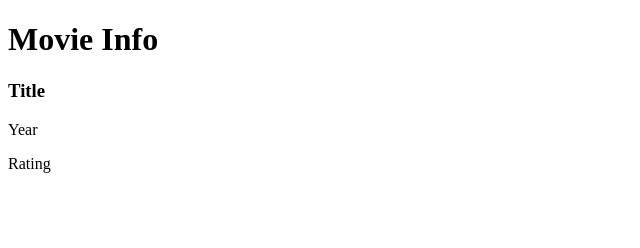
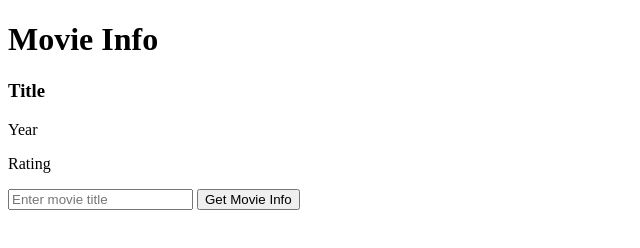
Before and after one commit to mellisporter/AJAX-Practice, a plain HTML site: page index.html in a window 1280 px wide. Shown: the whole page, without its empty margins (0-640 px from the left). Drawn offline with nearby package versions, Linux system fonts and the light colour scheme.

Commit message:
added form

```diff
--- a/index.html
+++ b/index.html
@@ -20,5 +20,18 @@
       <p>Rating</p>
       <p id="rated"></p>
     </main>
+
+    <form>
+        <input type="text" placeholder="Enter movie title">
+        <input type="submit" value="Get Movie Info">
+    </form>
+
+    <!-- // alt way with label
+    <form>
+        <label>Movie Title</label>
+        <input type="text" placeholder="Enter movie title">
+        <input type="submit" value="Get Movie Info">
+    </form> -->
+
 </body>
 </html>
--- a/script.js
+++ b/script.js
@@ -55,7 +55,7 @@
 
 ////// VARIABLES ////////
 
-const URL = 'https://www.omdbapi.com/?apikey=3b6a1a6d&t=frozen'
+const URL = 'https://www.omdbapi.com/?apikey=3b6a1a6d&t=the+thief+and+the+cobbler'
 
 ////// CACHED ELEMENTS / ELEMENTS REFERENCED ////////
 
```
